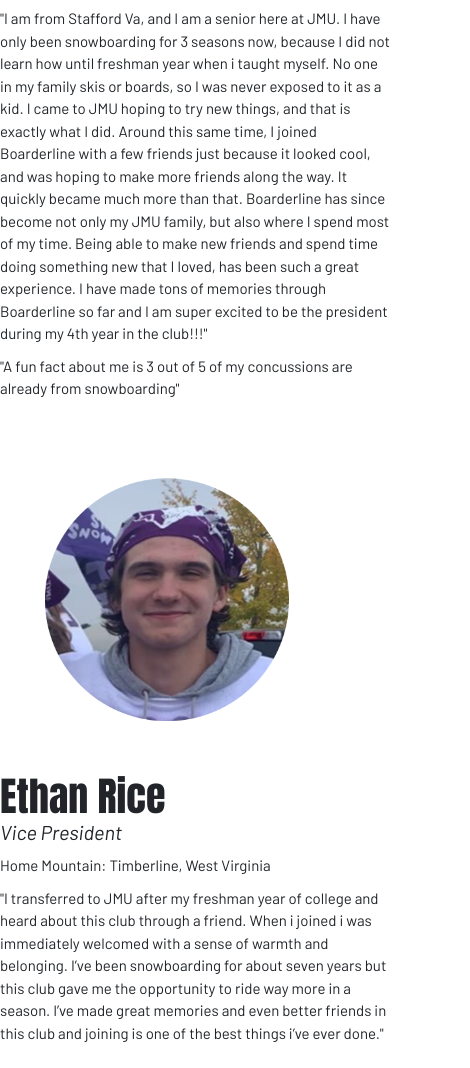
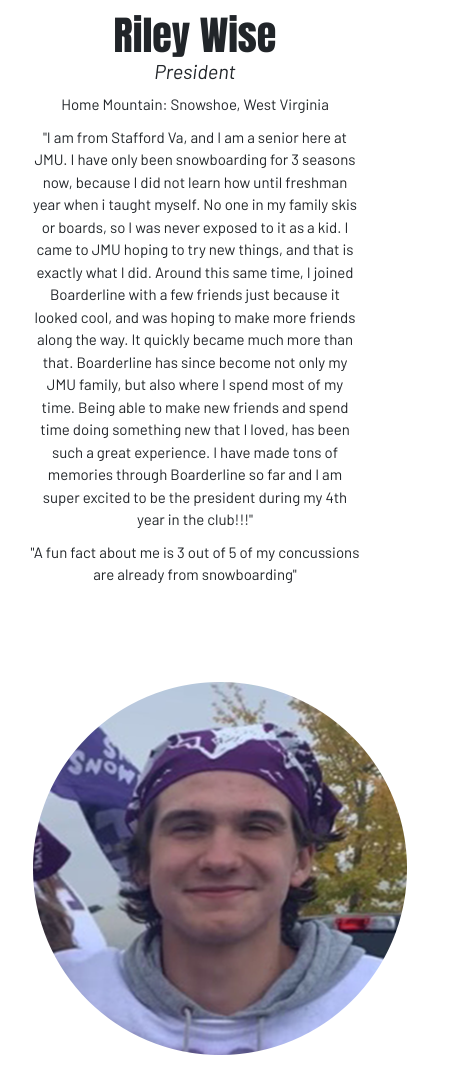
Before and after one commit to mbbeemus/JMUBoarderline, a plain HTML site: page meetUs.html in a window 390 px wide. Shown: the part 765-1833 px from the top of the page, 470 px wide, since content can reach past the window. Drawn offline with nearby package versions, Linux system fonts and the light colour scheme.

Commit message:
Update meetUsStyle.css

```diff
--- a/meetUsStyle.css
+++ b/meetUsStyle.css
@@ -191,3 +191,50 @@ a:active{
   	margin-top: 0px;
   	margin-bottom: 10px;
 }
+
+
+.Exec_Team {
+    max-width: 100%;
+    padding: 10px;
+}
+
+.team-member {
+    display: flex;
+    flex-wrap: wrap;
+    margin-bottom: 20px;
+}
+
+.image-container {
+    flex: 1 1 100px;
+    max-width: 100px;
+}
+
+.info-container {
+    flex: 2 1 250px;
+    padding: 10px;
+    padding-left: 400px;
+}
+
+.team-member img {
+    width: auto;
+    height: auto;
+    display: block;
+    margin: 0 auto;
+}
+
+@media (max-width: 768px) {
+    .team-member {
+        flex-direction: column;
+        align-items: center;
+        text-align: center;
+    }
+
+    .image-container, .info-container {
+        max-width: 100%;
+        flex: 1 1 auto;
+    }
+
+    .info-container {
+        padding: 20px;
+    }
+}
```
